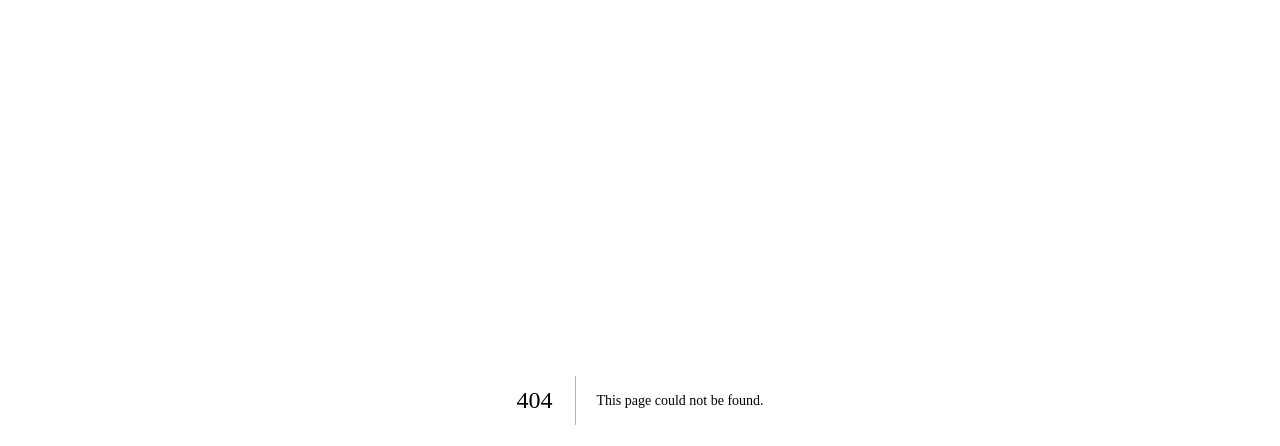
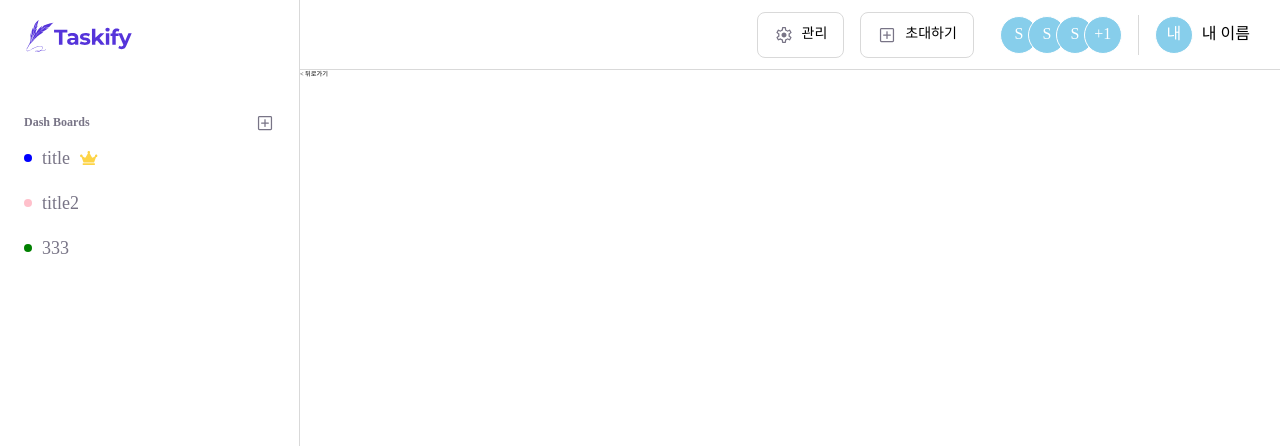
Before and after one commit to part3-team6/TeamProject, a Next.js app: page /mypage in a window 1280 px wide. Before the commit this address had no page. Shown: the top 446 px of the page. Built offline with nearby package versions, Linux system fonts and the light colour scheme; no server answers.

Commit message:
feat : 마이페이지 필요한 ui 불러와서 적용

```diff
--- a/components/dashHeader/index.tsx
+++ b/components/dashHeader/index.tsx
@@ -5,8 +5,14 @@ import { useEffect, useState } from "react";
 interface HeaderProps {
   mock: [
     {
-      color: string;
-      name: string;
+      id: number;
+      userId: number;
+      email: string;
+      nickname: string;
+      profileImageUrl: string;
+      createdAt: string;
+      updatedAt: string;
+      isOwner: boolean;
     },
   ];
   title: string;
@@ -61,7 +67,7 @@ function Header({ mock, title }: HeaderProps) {
                 key={index}
                 style={{ backgroundColor: item.color }}
               >
-                {item.name.slice(0, 1).toUpperCase()}
+                {item.nickname.slice(0, 1).toUpperCase()}
               </S.headerCircle>
             ))}
           {sliceMock ? (
--- a/components/dashHeader/mock.js
+++ b/components/dashHeader/mock.js
@@ -1,27 +1,38 @@
 const mock = [
   {
-    color: "green",
-    name: "나에요",
-  },
-  {
-    color: "pink",
-    name: "pinkk",
-  },
-  {
-    color: "pink",
-    name: "pinkk",
-  },
-  {
-    color: "pink",
-    name: "pinkk",
-  },
-  {
-    color: "pink",
-    name: "pinkk",
-  },
-  {
-    color: "pink",
-    name: "pinkk",
+    members: [
+      {
+        id: 0,
+        userId: 0,
+        email: "string",
+        nickname: "string",
+        profileImageUrl: "string",
+        createdAt: "2024-01-29T13:00:06.402Z",
+        updatedAt: "2024-01-29T13:00:06.402Z",
+        isOwner: true,
+      },
+      {
+        id: 1,
+        userId: 1,
+        email: "string",
+        nickname: "string",
+        profileImageUrl: "string",
+        createdAt: "2024-01-29T13:00:06.402Z",
+        updatedAt: "2024-01-29T13:00:06.402Z",
+        isOwner: false,
+      },
+      {
+        id: 2,
+        userId: 2,
+        email: "string",
+        nickname: "string",
+        profileImageUrl: "string",
+        createdAt: "2024-01-29T13:00:06.402Z",
+        updatedAt: "2024-01-29T13:00:06.402Z",
+        isOwner: false,
+      },
+    ],
+    totalCount: 3,
   },
 ];
 export default mock;
--- a/components/sidemenu/styled.tsx
+++ b/components/sidemenu/styled.tsx
@@ -2,11 +2,13 @@ import styled from "styled-components";
 
 export const sidemenu = styled.div`
   width: 30rem;
-  height: 100vh;
+  height: 100%;
   display: flex;
   flex-direction: column;
   padding: 2rem 2.4rem;
   border-right: 0.1rem solid var(--gray-D9D9D9);
+  position: absolute;
+  top: 0;
   @media all and (max-width: 1199px) {
     width: 16rem;
   }
--- /dev/null
+++ b/pages/mypage/index.tsx
@@ -0,0 +1,36 @@
+import useUserStore from "@/store/user";
+import * as S from "./styled";
+import axios from "@/lib/axios";
+import { useEffect } from "react";
+import Sidemenu from "@/components/sidemenu";
+import mock from "@/components/sidemenu/mock";
+import mocks from "@/components/dashHeader/mock";
+import Header from "@/components/dashHeader";
+
+function MyPage() {
+  const { user, setUser } = useUserStore();
+  console.log(user);
+
+  const test = async () => {
+    try {
+      const res = await axios.get(`dashboards`);
+      console.log(res);
+    } catch (err) {
+      console.log(err);
+    }
+  };
+  useEffect(() => {
+    test();
+  }, []);
+  return (
+    <>
+      <Header mock={mocks[0].members}></Header>
+      <Sidemenu mock={mock}></Sidemenu>
+      <S.mypage>
+        <S.back>{"<"} 뒤로가기</S.back>
+      </S.mypage>
+    </>
+  );
+}
+
+export default MyPage;
--- /dev/null
+++ b/pages/mypage/styled.tsx
@@ -0,0 +1,15 @@
+import styled from "styled-components";
+
+export const mypage = styled.div`
+  display: flex;
+  flex-direction: column;
+  margin-left: 30rem;
+
+  @media all and (max-width: 1199px) {
+    margin-left: 16rem;
+  }
+  @media all and (max-width: 767px) {
+    margin-left: 7rem;
+  }
+`;
+export const back = styled.div``;
```
